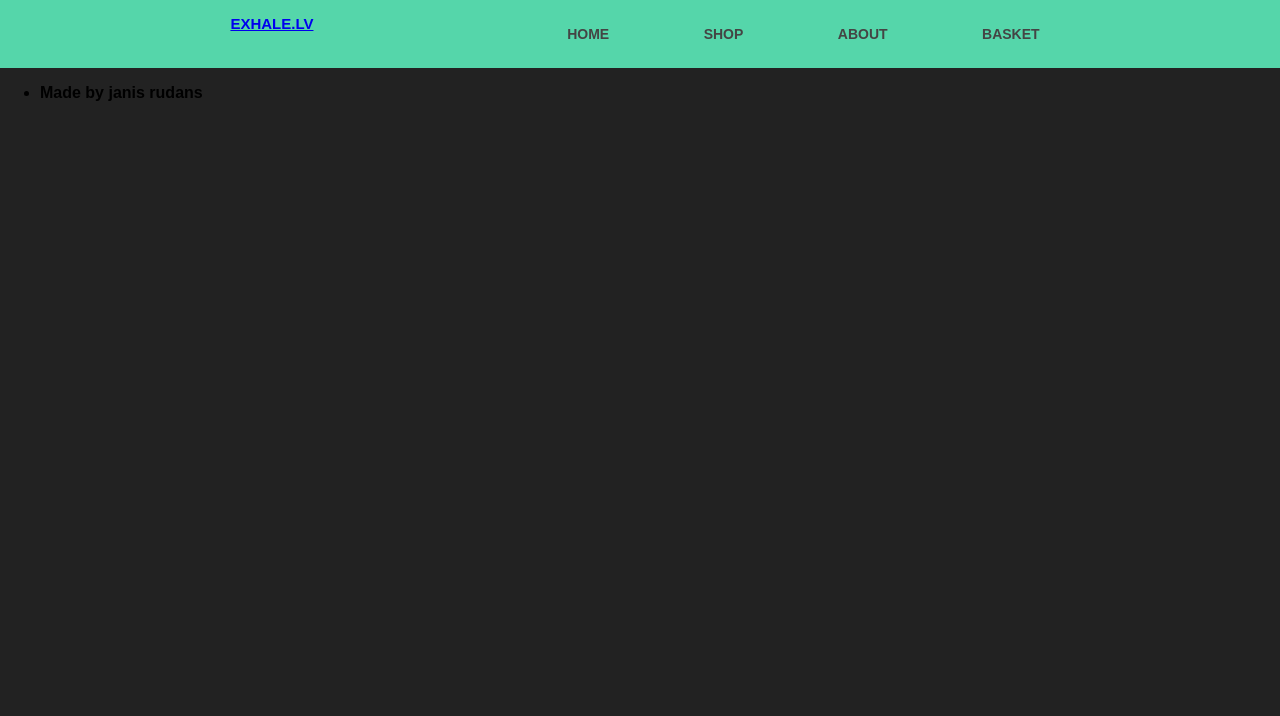
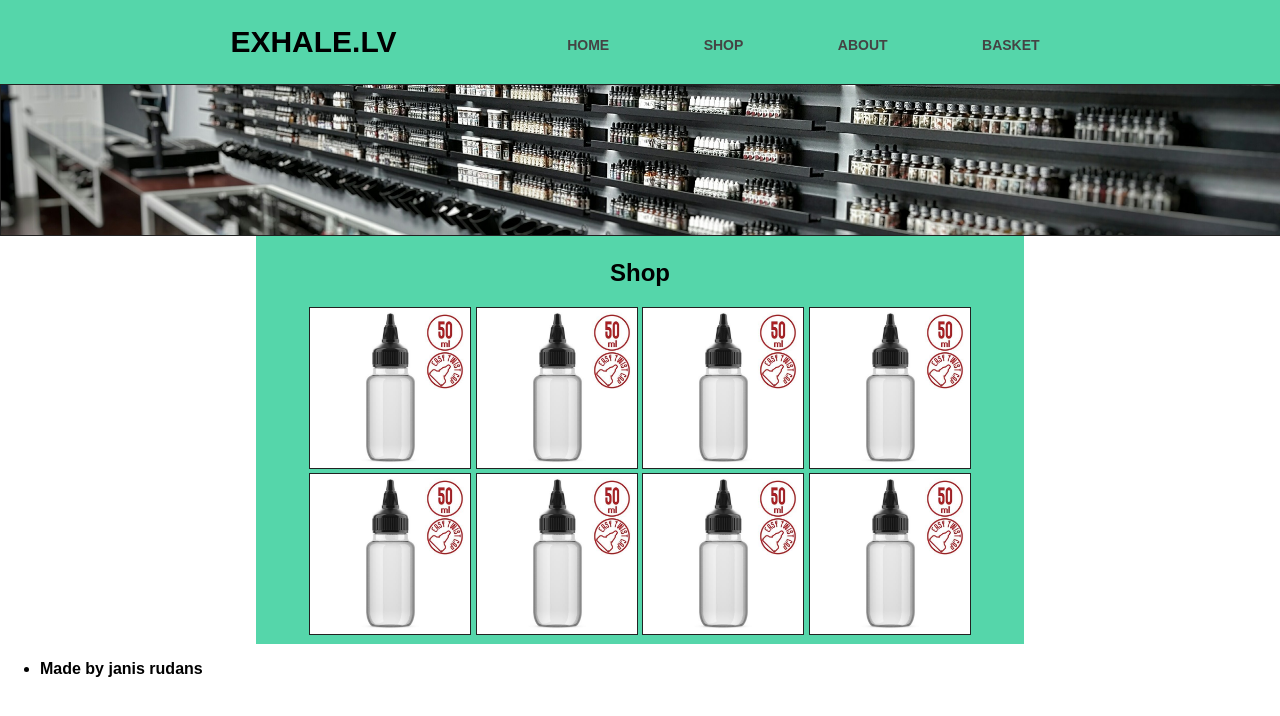
Before and after one commit to pingviins/Exhale.lv, a plain HTML site: page index.html in a window 1280 px wide. Drawn offline with Linux system fonts and the light colour scheme.

Commit message:
im burntout atm

```diff
--- a/css/test.css
+++ b/css/test.css
@@ -1,11 +1,10 @@
 
 body{
   margin: 0;
-  background: #222;
+  background: white;
   font-family: 'Work Sans', sans-serif;
   font-weight: 700;
   height: 100%;
-  padding: 0;
 }
  html{
             height: 100%;
@@ -21,9 +20,7 @@ header{
 }
 .logo {
   float: left;
-  padding: 10px 0;
-  padding-top: 15px;
-  font-size: 15px;
+  font-size: 30px;
 }
 
 
@@ -47,7 +44,7 @@ nav ul {        /* pats lists, nevis lista texts */
 nav li {    /* lista texts */
   display: inline-block;   /* saliek list textus viena linija */
   margin-left: 70px;
-  padding-top: 25px;
+  padding-top: 36px;
   padding-bottom : 25px;
 
   position: relative;
@@ -79,3 +76,53 @@ nav a:hover{
   width: 100%;
   transition: all ease-in-out 250ms;
  }
+
+
+
+
+.headerimage{
+  width: 100%;
+  height: 150px;
+  margin: 0;
+}
+.headerimage img{
+width: 100%;
+height: 150px;
+object-fit: cover;  /* nocropo bildi */
+border:solid;
+border-color: #222;
+border-width: 1px;
+
+}
+.wrapper{
+  margin: 0 auto;
+  width: 60%;
+  font-family: 'Work Sans', sans-serif;
+  font-weight: 700;
+}
+
+
+
+.shop{
+  text-align: center;
+  padding: 5px;
+  background-color: #55d6aa;
+  padding-bottom: : 15px;
+
+  }
+
+  .shopimg img{
+    width: 160px;
+    height: 160px;
+    margin: 0;
+    border:solid;
+    border-color: #222;
+    border-width: 1px;
+
+  }
+
+
+
+   .shopimg img:hover{
+    color: black;
+   }
--- a/index.html
+++ b/index.html
@@ -9,8 +9,7 @@
 <header>
 	<div class="container">
   <div class="container">
-      <a class="logo" href="#">EXHALE.LV</a>
-
+      <h2 class="logo" href="#">EXHALE.LV</h2>
       <nav>
 	<li><a href="#">Home</a></li>
 	<li><a href="#section1">Shop</a></li>
@@ -19,6 +18,34 @@
     </nav>
 </div>
 </header>
+
+<div class="headerimage">
+	<img src="shopimg.jpeg">
+</div>
+
+<div class="wrapper">
+
+
+<div class="shop">
+<h2 id="section1">Shop</h2>
+<div class="shopimg">
+<img src="vape.jpg">
+<img src="vape.jpg">
+<img src="vape.jpg">
+<img src="vape.jpg">
+<img src="vape.jpg">
+<img src="vape.jpg">
+<img src="vape.jpg">
+<img src="vape.jpg">
+
+
+
+
+
+</div>
+
+</div>
+</div>
 
 <footer>
 <ul>
```
